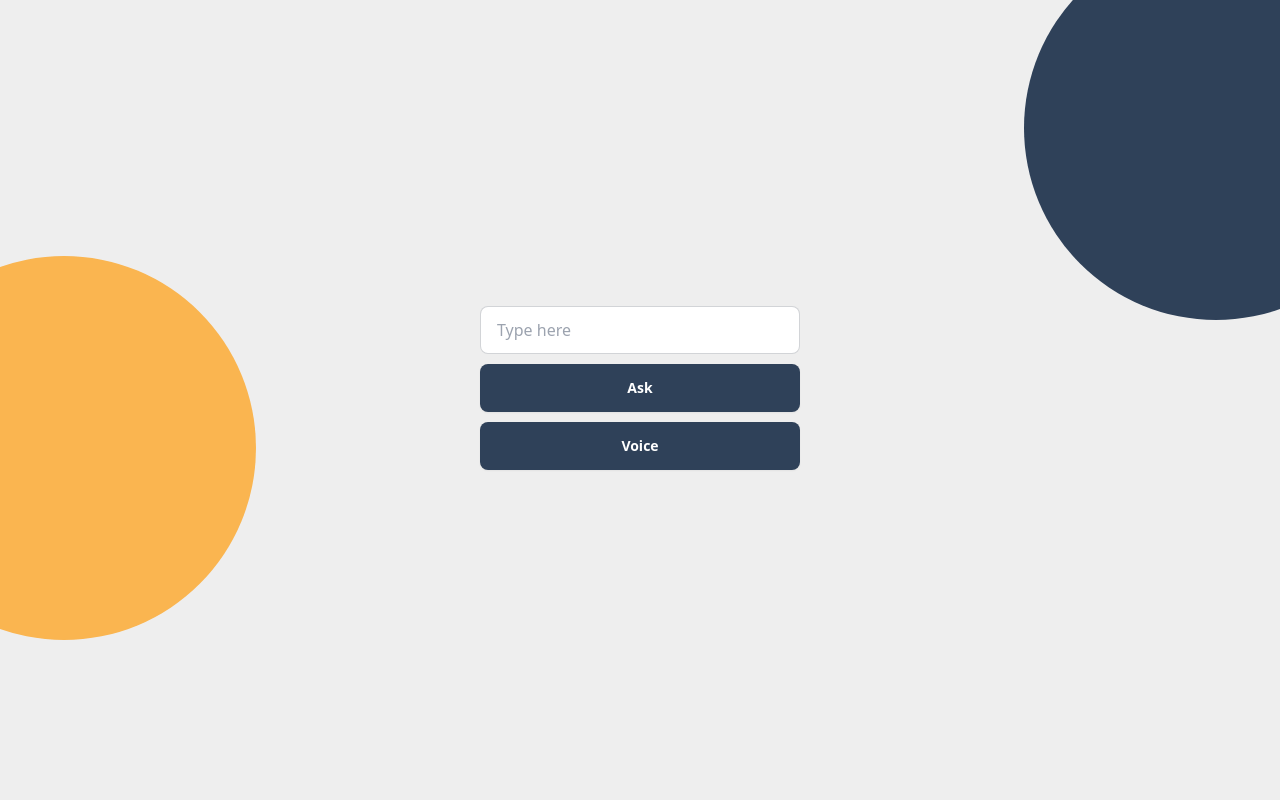
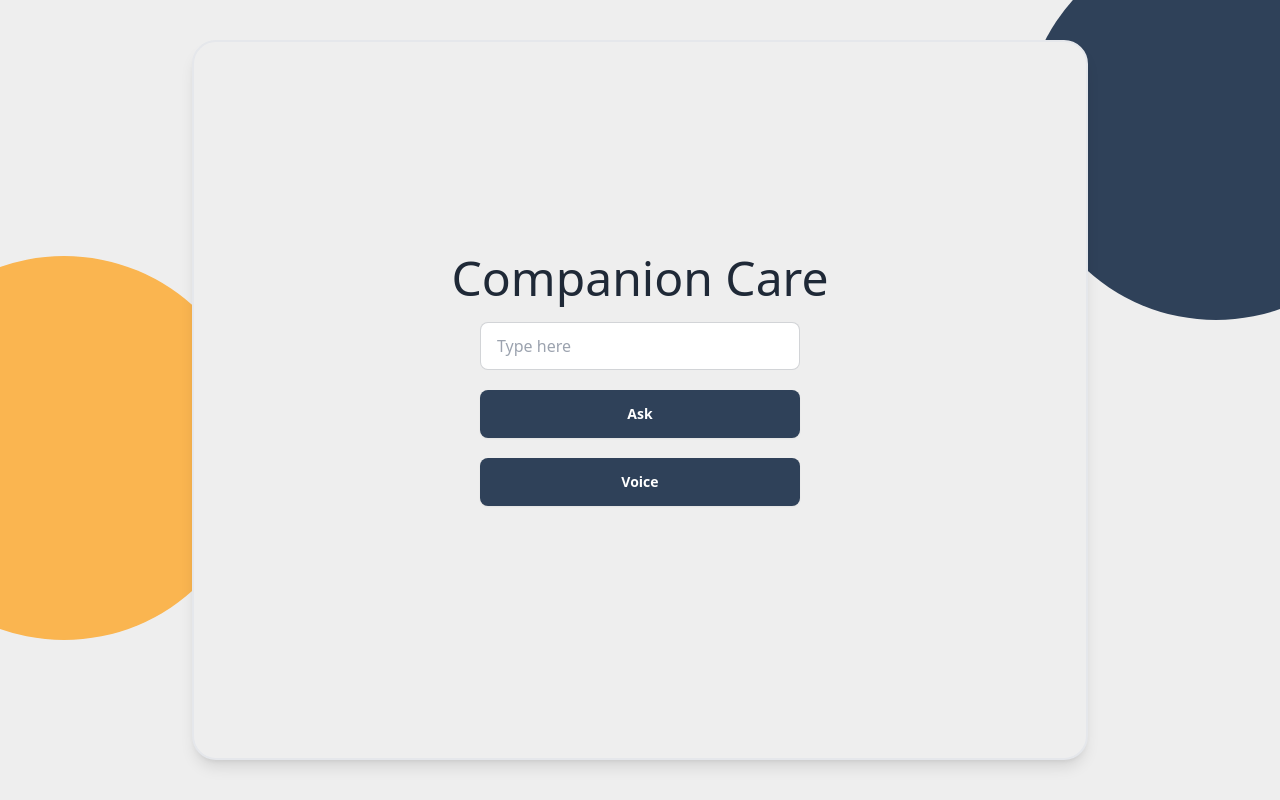
Before and after one commit to lakshay007/AgeEase, a SvelteKit app in the folder frontend/: page /help in a window 1280 px wide. Built offline with nearby package versions, Linux system fonts and the light colour scheme.

Commit message:
help and doctor

```diff
--- a/frontend/src/routes/community/[comid]/+page.svelte
+++ b/frontend/src/routes/community/[comid]/+page.svelte
@@ -36,11 +36,14 @@ onMount(async () => {
     <Nav />
 
     <div class='flex flex-col h-full items-center bg-[#eeeeee] p-3 px-5 gap-4 overflow-y-scroll rounded-b-3xl'>
-      <div class="flex flex-col gap-y-2.5">
-        <input bind:value={Title} type="text" placeholder="Title" class="input input-bordered input-black w-[25vw]"/>
-        <input bind:value={Description} type="text" placeholder="Description" class="input input-bordered input-black w-[25vw]"/>
-        <button on:click={handlePost} class="btn btn-primary w-[25vw] bg-[#2f4159] text-white border-0">Post</button>
-    </div>
+    <div class="card w-full bg-base-100 shadow-xl">
+        <div class="card-body">
+        <p class="text-2xl">Create Post</p>
+        <input bind:value={Title} type="text" placeholder="Title" class="input input-bordered input-black w-full"/>
+        <input bind:value={Description} type="text" placeholder="Description" class="input input-bordered input-black w-full"/>
+        <button on:click={handlePost} class="btn btn-primary w-[25vw] bg-[#2f4159] text-white border-0 self-end">Post</button>
+        </div>
+      </div>
         {#each Posts as post}
             <div class="card w-full bg-base-100 shadow-xl ">
                 <div class="card-body">
--- /dev/null
+++ b/frontend/src/routes/doctorappnt/+layout.svelte
@@ -0,0 +1,3 @@
+<div class="flex justify-center items-center w-[70vw] h-[90vh] bg-[#eeeeee] rounded-3xl border-[2px] shadow-lg">
+    <slot />
+</div>
--- a/frontend/src/routes/doctorappnt/+page.svelte
+++ b/frontend/src/routes/doctorappnt/+page.svelte
@@ -17,9 +17,9 @@
   }
 </script>
 <main>
-    <div class="container mx-auto p-4">
-        <h1 class="text-3xl font-bold mb-4">Virtual Doctor Appointments Booking</h1>
-        <form on:submit={handleSubmit} class="space-y-4">
+    <div class="container mx-auto p-4 flex flex-col justify-center">
+        <h1 class="text-3xl font-bold mb-4 self-center text-center">Virtual Doctor Appointments Booking</h1>
+        <form on:submit={handleSubmit} class="space-y-4 flex flex-col justify-center">
           <div>
             <label for="name" class="block font-semibold">Your Name:</label>
             <input type="text" id="name" bind:value={name} class="w-full rounded-md p-2 border border-gray-300 focus:outline-none focus:border-blue-500">
@@ -40,7 +40,7 @@
             <label for="time" class="block font-semibold">Time:</label>
             <input type="time" id="time" bind:value={time} class="w-full rounded-md p-2 border border-gray-300 focus:outline-none focus:border-blue-500">
           </div>
-          <button type="submit" class="bg-blue-500 hover:bg-blue-600 text-white px-4 py-2 rounded-md">Book Appointment</button>
+          <button type="submit" class="text-white px-4 py-2 rounded-md btn btn-primary w-[20vw] bg-[#2f4159] self-center border-0 ">Book Appointment</button>
         </form>
         {#if confirmationMessage!=''}
         <div class="mt-4 bg-green-100 border border-green-400 text-green-700 px-4 py-3 rounded-md">{confirmationMessage}</div>
--- /dev/null
+++ b/frontend/src/routes/help/+layout.svelte
@@ -0,0 +1,3 @@
+<div class="flex justify-center items-center w-[70vw] h-[90vh] bg-[#eeeeee] rounded-3xl border-[2px] shadow-lg">
+    <slot />
+</div>
--- a/frontend/src/routes/help/+page.svelte
+++ b/frontend/src/routes/help/+page.svelte
@@ -74,21 +74,26 @@
 </script>
 
 <main>
-    <div class="flex flex-col gap-y-2.5">
+    <div class="flex flex-col justify-center items-center gap-y-5">
+        <div class="text-5xl">Companion Care</div>
         <input bind:value={question} type="text" placeholder="Type here" class="input input-bordered input-black w-[25vw]"/>
         <button on:click={handlehelp} class="btn btn-primary w-[25vw] bg-[#2f4159] text-white border-0">Ask</button>
         <button on:click={vc} class="btn btn-primary w-[25vw] bg-[#2f4159] text-white border-0">Voice</button>
     </div>
-    <div class="words" contenteditable>
+    <div class="words flex flex-col justify-center items-center gap-3" contenteditable>
         <p id="p"></p>
 
-        {#if loaded}
-        <p> {res.content} </p>
-        {:else if loaded === false}
-        <h1>loading</h1>
-        {:else}
-        {/if}
-
+        <div class="m-5 flex flex-row gap-5 justify-center items-center">
+            {#if loaded}
+            <div class="w-[35vw] h-[20vh] overflow-y-scroll bg-white rounded-xl">
+            <p class="text-lg semibold m-5"> {res.content} </p>
+            </div>
+            {:else if loaded === false}
+            <p class="text-lg">Loading</p>
+            <span class="loading loading-spinner loading-lg"></span>
+            {:else}
+            {/if}
+        </div>
     </div>
 </main>
 
```
